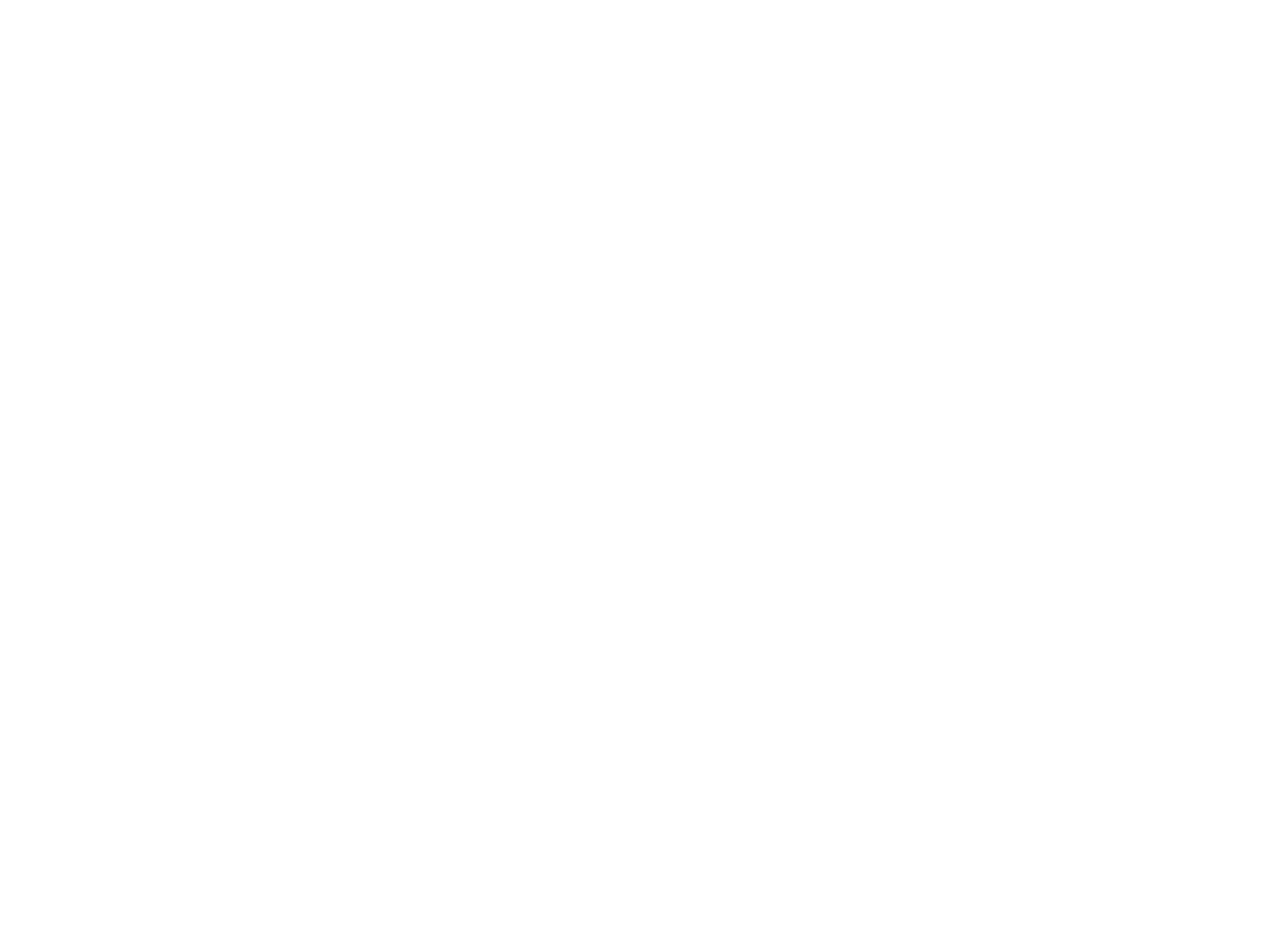
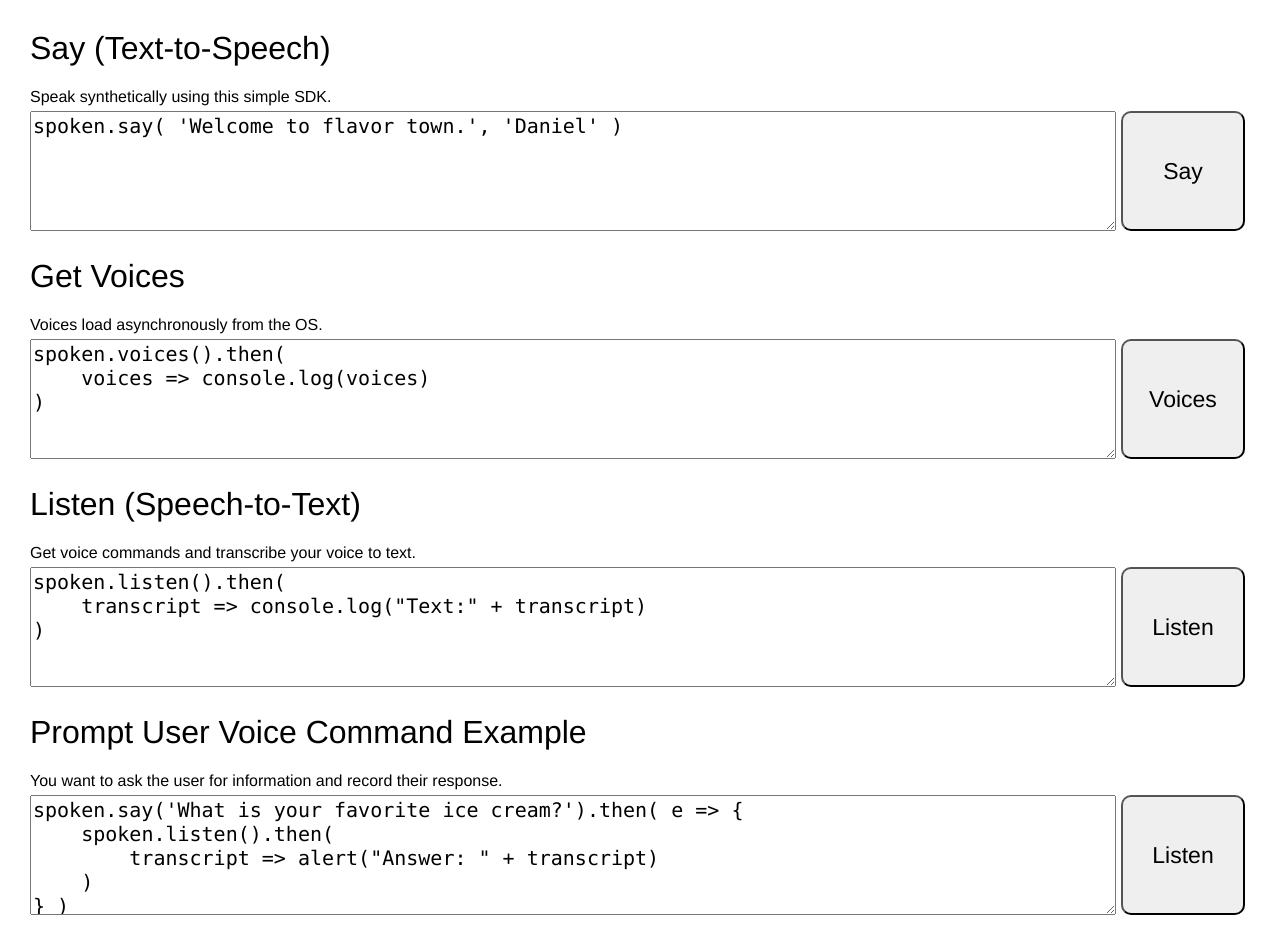
Before and after one commit to stephenlb/spoken, a website: page index.html in a window 1280 px wide. Before the commit the page ends 800 px from the top, so only its background shows below. Drawn offline with Linux system fonts and the light colour scheme.

Commit message:
mvp done.

```diff
--- a/index.html
+++ b/index.html
@@ -1,7 +1,47 @@
+<div class="container">
+    <h1>Say (Text-to-Speech)</h1>
+    <div>Speak synthetically using this simple SDK.</div>
+    <div class="codebox">
+        <textarea>spoken.say( 'Welcome to flavor town.', 'Daniel' )</textarea>
+        <button>Say</button>
+    </div>
+
+    <h1>Get Voices</h1>
+    <div>Voices load asynchronously from the OS.</div>
+    <div class="codebox">
+        <textarea>spoken.voices().then(
+    voices =&gt; console.log(voices)
+)</textarea>
+        <button>Voices</button>
+    </div>
+
+    <h1>Listen (Speech-to-Text)</h1>
+    <div>Get voice commands and transcribe your voice to text.</div>
+    <div class="codebox">
+        <textarea>spoken.listen().then(
+    transcript =&gt; console.log("Text:" + transcript)
+)</textarea>
+        <button>Listen</button>
+    </div>
+
+    <h1>Prompt User Voice Command Example</h1>
+    <div>You want to ask the user for information and record their response.</div>
+    <div class="codebox">
+        <textarea>spoken.say('What is your favorite ice cream?').then( e =&gt; {
+    spoken.listen().then(
+        transcript =&gt; alert("Answer: " + transcript)
+    )
+} )</textarea>
+        <button>Listen</button>
+    </div>
+
+</div>
+
 <script src="spoken.js"></script>
 <script>(_=>{
 'use strict';
 
+// Setup Listener Events
 spoken.listen.on.partial( transcript => { console.log(transcript)          } );
 spoken.listen.on.start(   voice      => { console.log('Started Listening') } );
 spoken.listen.on.end(     voice      => { console.log('Ended Listening')   } );
@@ -11,13 +51,65 @@ spoken.listen.on.error(   voice      => { console.log('Error Listening')   } );
 spoken.voices().then( voices => console.log(voices) );
 spoken.voices().then( voices =>
     voices
-    .filter( voice => voice.lang.indexOf('en') == 0 )
-    .map( voice => voice.name ).slice( 0, 1 )
+    .filter(  voice => voice.lang.indexOf('en') == 0 )
+    .map(     voice => voice.name ).slice( 0, 1 )
     .forEach( voice =>
-        spoken.say( 'Welcome to flavor town.', voice ).then(
+        0&& spoken.say( 'Welcome to flavor town.', voice ).then(
             speech => console.log(speech.voice.name)
         )
     )
 );
 
 })();</script>
+
+<script>(_=>{
+'use strict';
+document.querySelectorAll('.codebox').forEach( box => {
+    box.querySelector('button').addEventListener( 'click', e => {
+        eval(box.querySelector('textarea').value);
+    } );
+} );
+})();</script>
+
+<style>
+div, body, html {
+    padding: 0;
+    margin: 0;
+}
+div, h1, body, html {
+    font-family: "San Francisco", "Helvetica Neue", "Helvetica", Arial, Sans-Serif;
+    font-weight: 400;
+}
+h1 {
+    flex: 1;
+}
+button {
+    flex: 1;
+    margin: 5px;
+    border-radius: 10px;
+    font-family: "San Francisco", "Helvetica Neue", "Helvetica", Arial, Sans-Serif;
+    font-weight: 400;
+    font-size: 23px;
+    height: 120px;
+}
+textarea {
+    flex: 10;
+    font-family: "Lucida Console", Monaco, monospace;
+    font-size: 20px;
+    height: 120px;
+}
+div.codebox {
+    display: flex;
+    width: 100%;
+    flex-wrap: wrap;
+    flex-direction: row;
+    align-items: center;
+    justify-content: center;
+    align-content: center;
+    text-align: center;
+    margin: auto;
+}
+div.container {
+    margin: 30px;
+}
+</style>
--- a/package.json
+++ b/package.json
@@ -1,6 +1,6 @@
 {
   "name": "spoken",
-  "version": "1.0.9",
+  "version": "1.0.11",
   "license": "MIT",
   "author": "Stephen Blum",
   "description": "JavaScript Web API for Text-to-Speech and Speech-to-Text.",
--- a/spoken.js
+++ b/spoken.js
@@ -52,15 +52,16 @@ spoken.listen = async e => {
     recognition.onstart  = spoken.listen.startcb;
     recognition.onend    = spoken.listen.endcb;
     recognition.onerror  = spoken.listen.errorcb;
-    recognition.onresult = spokenResults;
 
     return new Promise( ( resolve, reject ) => {
-        try      { resolve(recognition.start()) }
+        recognition.onresult = async e => transcriptResults( e, resolve );
+
+        try      { recognition.start() }
         catch(e) { reject(e) }
     } );
 };
 
-function spokenResults(event) {
+function transcriptResults( event, resolve ) {
     const results = event.results;
     const interim = [];
 
@@ -100,62 +101,4 @@ spoken.listen.startcb   = e => true;
 spoken.listen.endcb     = e => true;
 spoken.listen.errorcb   = e => true;
 
-
-/*
-
-voice.stopped     = false;
-voice.recognition = recognition;
-
-voice.speak = (text) => {
-    const speech = new SpeechSynthesisUtterance(text);
-    speechSynthesis.speak(speech);
-};
-
-voice.stop   = () => { voice.stopped = true; recognition.stop(); };
-voice.start  = () => { voice.stopped = false; }
-voice.listen = () => {
-    if (voice.stopped) return;
-    if (speechSynthesis.speaking) {
-        return setTimeout( voice.listen, 100 );
-    }
-
-    voice.onInterim   = voice.onInterim || (()=>{});
-    voice.onFinal     = voice.onFinal   || (()=>{});
-    voice.onStart     = voice.onStart   || (()=>{});
-    voice.onEnd       = voice.onEnd     || (()=>{});
-    voice.onError     = voice.onError   || (()=>{});
-    voice.noMatch     = voice.noMatch   || (()=>{});
-    voice.finalResult = '';
-
-    recognition.onstart  = voice.onStart;
-    recognition.onend    = voice.onEnd;
-    recognition.onerror  = voice.onError;
-    recognition.nomatch  = voice.noMatch;
-    recognition.onresult = results;
-
-    try { recognition.start() }
-    catch(e) {}
-};
-
-
-function results(event) {
-    const results = event.results;
-
-    // Results
-    for (let i=0;i<results.length;i++) {
-        // Interim Result
-        interim.push(results[i][0].transcript);
-
-        // Final Result
-        if (results[i].isFinal) {
-            voice.finalResult = results[i][0].transcript;
-            voice.onFinal( results[i][0].transcript, event );
-        }
-    }
-
-    voice.onInterim( interim.join(''), event );
-    interim.length = 0;
-}
-*/
-
 })();
```
Also changed, not shown: readme.md.
